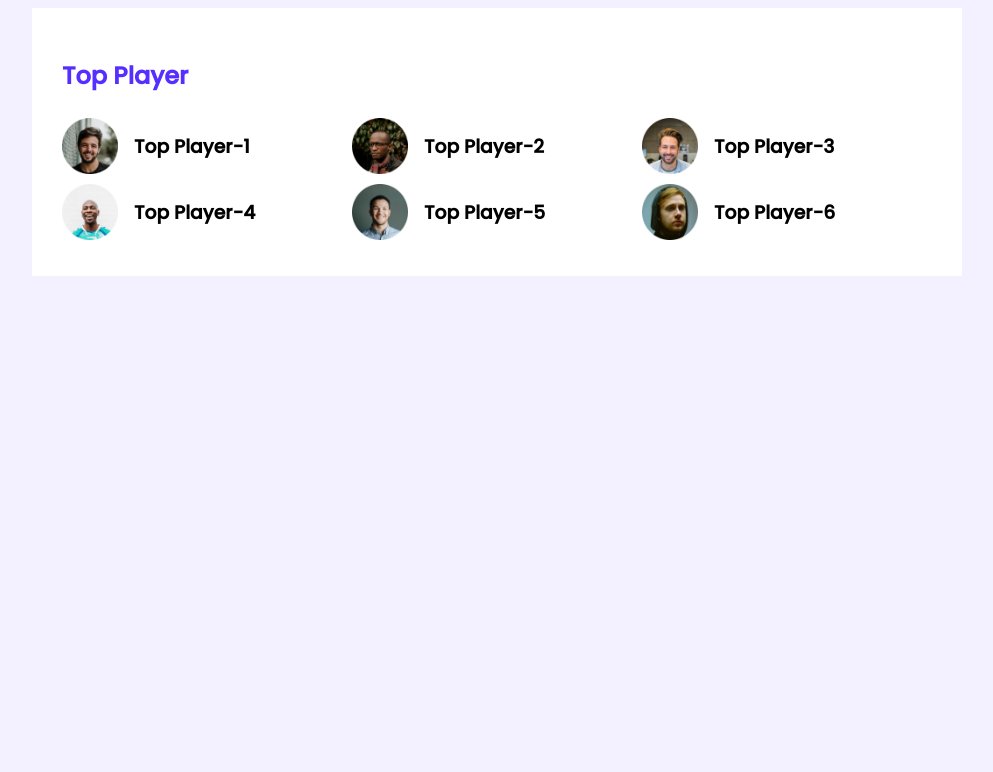
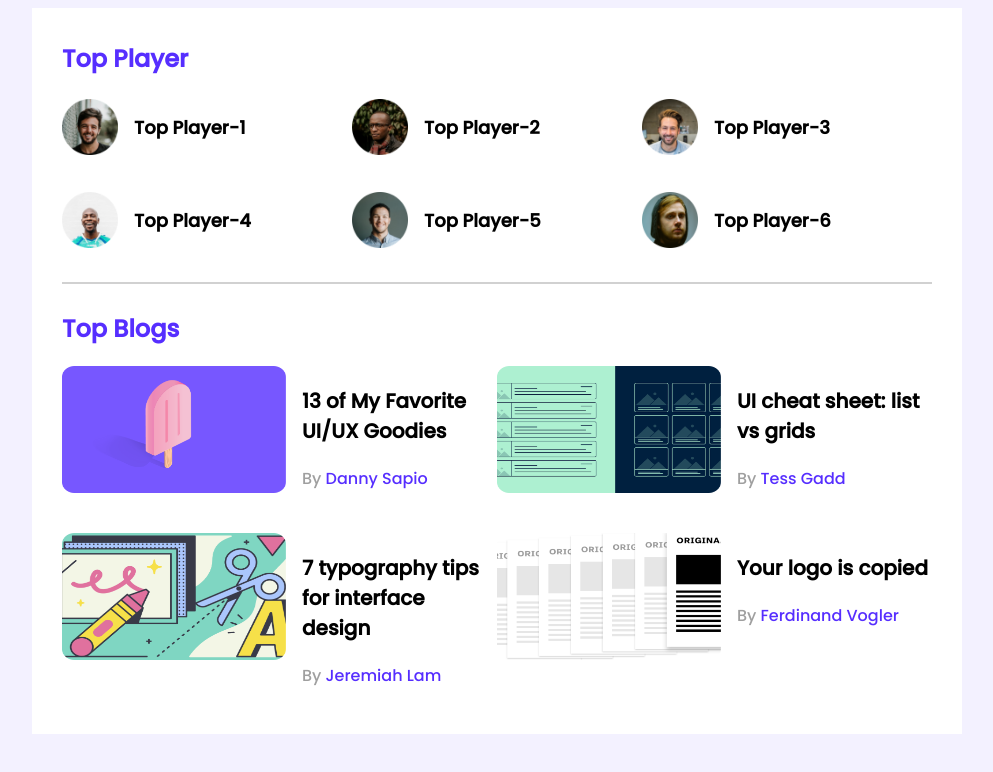
Before and after one commit to marufahamad/leader-board-css3, a plain HTML site: page index.html in a window 1280 px wide. Shown: the whole page, without its empty margins (143-1136 px from the left). Drawn offline with Linux system fonts and the light colour scheme.

Commit message:
top section commit

```diff
--- a/index.html
+++ b/index.html
@@ -19,7 +19,7 @@
     <main>
         <!-- top players and top blogs -->
         <section class="container">
-            <div class="top-player">
+            <div class="top-players">
                 <h2 class="section-title">Top Player</h2>
                 <div class="players">
                     <!-- .palyer*6>img[src="images/players/player-$.png"]+h3{Top Player-$} -->
@@ -49,6 +49,55 @@
                     </div>
                 </div>
             </div>
+            <hr>
+            <div class="top-blogs">
+                <h2 class="section-title">Top Blogs</h2>
+                <div class="blogs">
+                    <article class="blog">
+                        <div class="thumbnail">
+                            <img src="images/blogs/blog-1.png" alt="">
+                        </div>
+                        <div class="blog-info">
+                            <h3 class="blog-title">
+                                13 of My Favorite UI/UX Goodies</h3>
+                            <p class="blog-author">By <a href="">Danny Sapio</a></p>
+                        </div>
+                    </article>
+
+                    <article class="blog">
+                        <div class="thumbnail">
+                            <img src="images/blogs/blog-2.png" alt="">
+                        </div>
+                        <div class="blog-info">
+                            <h3 class="blog-title">
+                                UI cheat sheet: list vs grids</h3>
+                            <p class="blog-author">By <a href="">Tess Gadd</a></p>
+                        </div>
+                    </article>
+
+                    <article class="blog">
+                        <div class="thumbnail">
+                            <img src="images/blogs/blog-3.png" alt="">
+                        </div>
+                        <div class="blog-info">
+                            <h3 class="blog-title">
+                                7 typography tips for interface design</h3>
+                            <p class="blog-author">By <a href="">Jeremiah Lam</a></p>
+                        </div>
+                    </article>
+
+                    <article class="blog">
+                        <div class="thumbnail">
+                            <img src="images/blogs/blog-4.png" alt="">
+                        </div>
+                        <div class="blog-info">
+                            <h3 class="blog-title">
+                                Your logo is copied</h3>
+                            <p class="blog-author">By <a href="">Ferdinand Vogler</a></p>
+                        </div>
+                    </article>
+                </div>
+            </div>
         </section>
     </main>
 </body>
--- a/style/style.css
+++ b/style/style.css
@@ -15,15 +15,25 @@ main{
     width: 870px;
     padding: 30px;
 }
+hr{
+    border: 1px solid #D1D1D1;
+    margin-bottom: 27px;
+}
+
 /* top players style */
+.top-players{
+    margin-bottom: 30px;
+}
 .section-title{
     color: #562EFF;
     font-size: 24px;
+    margin-top: 3px;
 }
 .players{
     display: grid;
     grid-template-columns: repeat(3, 1fr);
     /* grid-template-columns: 1fr 1fr 1fr; */
+    grid-row-gap: 30px;
 }
 .player{
     display: flex;
@@ -35,4 +45,35 @@ main{
 }
 .player-name{
     margin-left: 16px;
+    font-size: 18px;
 }
+
+/* top blog style */
+
+.blogs{
+    display: grid;
+    grid-template-columns: repeat(2, 1fr);
+    grid-row-gap: 26px;
+}
+.blog{
+    display: flex;
+}
+.blog .thumbnail img{
+    width: 224px;
+    height: 127px;
+}
+.blog-info{
+    margin-left: 16px;
+}
+.blog-title{
+    font-size: 20px;
+}
+.blog-author{
+    color: #9F9F9F;
+    font-size: 16px;
+}
+.blog-author a{
+    text-decoration: none;
+    color: #562EFF;
+    font-size: 16px;
+}
```
